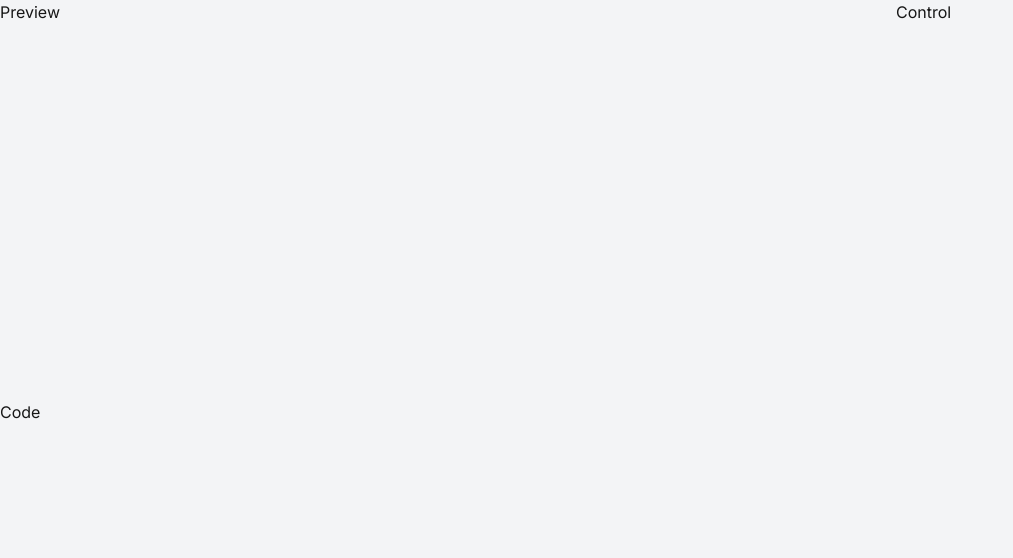
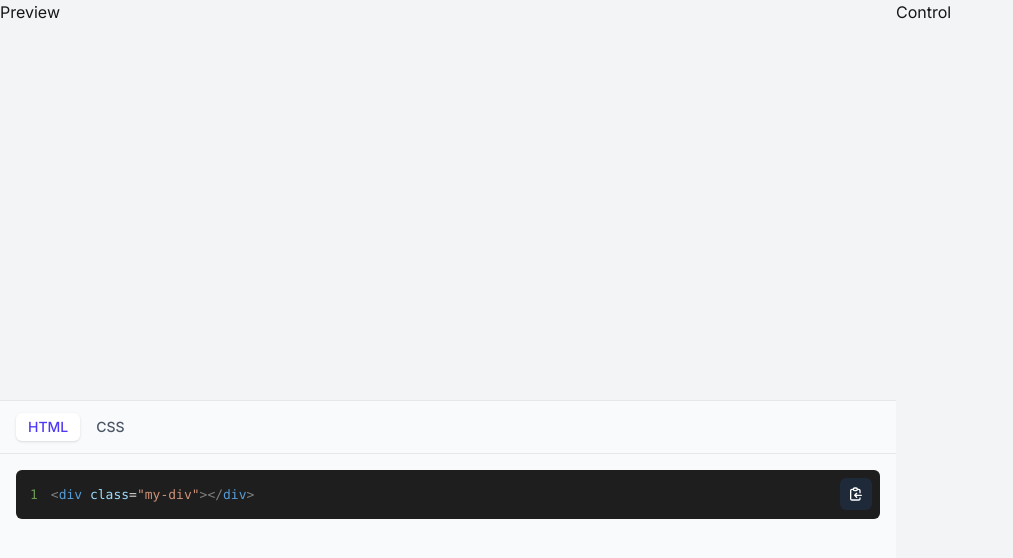
Before and after one commit to Im10Anish/style-box, a Next.js app: page / in a window 1280 px wide. Shown: the top 558 px of the page, without its empty margins (0-1013 px from the left). Built offline with nearby package versions, Linux system fonts and the light colour scheme.

Commit message:
feat: add codeBlock component

```diff
--- a/package.json
+++ b/package.json
@@ -25,6 +25,7 @@
     "@types/node": "^20",
     "@types/react": "^19",
     "@types/react-dom": "^19",
+    "@types/react-syntax-highlighter": "^15.5.13",
     "eslint": "^9",
     "eslint-config-next": "15.3.2",
     "eslint-config-prettier": "^10.1.5",
--- a/src/app/components/CodeSection/index.tsx
+++ b/src/app/components/CodeSection/index.tsx
@@ -1,15 +1,86 @@
 'use client';
 import { DivStyles } from '@/types';
-import React from 'react';
-
+import generateCss from '@/utils/generateCss';
+import generateHtml from '@/utils/generateHtml';
+import React, { useState } from 'react';
+import { motion } from 'framer-motion';
+import CodeBlock from '@/app/ui/CodeBlock';
 interface CodeSectionProps {
   divStyles: DivStyles;
 }
 
 const CodeSection: React.FC<CodeSectionProps> = ({ divStyles }) => {
-  console.log('CodeSection divStyles:', divStyles);
+  const [activeTab, setActiveTab] = useState<'html' | 'css'>('html');
+  const [copySuccess, setCopySuccess] = useState<boolean>(false);
 
-  return <div>Code</div>;
+  //Generate HTML and CSS code based on divStyles
+  const htmlCode = generateHtml(divStyles);
+  const cssCode = generateCss(divStyles);
+
+  // Function to copy code to clipboard
+  const handleCopy = () => {
+    setCopySuccess(true);
+    navigator.clipboard
+      .writeText(activeTab === 'html' ? htmlCode : cssCode)
+      .then(() => {
+        setTimeout(() => {
+          setCopySuccess(false);
+        }, 2000);
+      })
+      .catch((err) => {
+        console.error('Failed to copy: ', err);
+      });
+  };
+
+  // Function to handle tab change
+  const handleTabChange = (tab: 'html' | 'css') => {
+    setActiveTab(tab);
+    setCopySuccess(false);
+  };
+
+  return (
+    <div className="h-full bg-white border-t border-gray-200">
+      <div className="flex items-center justify-between bg-gray-50 px-4 py-3 border-b border-gray-200">
+        <div className="flex space-x-1">
+          <button
+            className={`px-3 py-1 text-sm font-medium rounded-md ${activeTab === 'html' ? 'bg-white text-indigo-600 shadow-sm' : 'text-gray-600 hover:text-gray-900 hover:bg-white/50'}`}
+            onClick={() => handleTabChange('html')}
+          >
+            HTML
+          </button>
+          <button
+            className={`px-3 py-1 text-sm font-medium rounded-md ${
+              activeTab === 'css'
+                ? 'bg-white text-indigo-600 shadow-sm'
+                : 'text-gray-600 hover:text-gray-900 hover:bg-white/50'
+            }`}
+            onClick={() => setActiveTab('css')}
+          >
+            CSS
+          </button>
+        </div>
+
+        {copySuccess && (
+          <motion.div
+            initial={{ opacity: 0, y: 10 }}
+            animate={{ opacity: 1, y: 0 }}
+            exit={{ opacity: 0 }}
+            className="absolute right-4 top-14 bg-green-100 text-green-800 px-3 py-1 rounded-md text-sm shadow-md"
+          >
+            Copied to clipboard!
+          </motion.div>
+        )}
+      </div>
+
+      <div className="p-4 h-[calc(100%-48px)] overflow-auto bg-gray-50">
+        {activeTab === 'html' ? (
+          <CodeBlock code={htmlCode} language="html" onCopy={handleCopy} />
+        ) : (
+          <CodeBlock code={cssCode} language="css" onCopy={handleCopy} />
+        )}
+      </div>
+    </div>
+  );
 };
 
 export default CodeSection;
--- /dev/null
+++ b/src/app/ui/CodeBlock.tsx
@@ -0,0 +1,50 @@
+'use client';
+import { Prism as SyntaxHighlighter } from 'react-syntax-highlighter';
+import { vscDarkPlus } from 'react-syntax-highlighter/dist/esm/styles/prism';
+
+interface CodeBlockProps {
+  code: string;
+  language: string;
+  onCopy: () => void;
+}
+
+const CodeBlock: React.FC<CodeBlockProps> = ({ code, language, onCopy }) => {
+  return (
+    <div className="relative">
+      <button
+        onClick={onCopy}
+        className="absolute top-2 right-2 flex items-center justify-center w-8 h-8 bg-gray-800 bg-opacity-50 rounded-md text-white hover:bg-opacity-70 transition-colors focus:outline-none focus:ring-2 focus:ring-indigo-500"
+        title="Copy to clipboard"
+      >
+        <svg
+          xmlns="http://www.w3.org/2000/svg"
+          className="h-4 w-4"
+          fill="none"
+          viewBox="0 0 24 24"
+          stroke="currentColor"
+        >
+          <path
+            strokeLinecap="round"
+            strokeLinejoin="round"
+            strokeWidth={2}
+            d="M8 5H6a2 2 0 00-2 2v12a2 2 0 002 2h10a2 2 0 002-2v-1M8 5a2 2 0 002 2h2a2 2 0 002-2M8 5a2 2 0 012-2h2a2 2 0 012 2m0 0h2a2 2 0 012 2v3m2 4H10m0 0l3-3m-3 3l3 3"
+          />
+        </svg>
+      </button>
+      <SyntaxHighlighter
+        language={language}
+        style={vscDarkPlus}
+        customStyle={{
+          margin: 0,
+          borderRadius: '0.375rem',
+          fontSize: '0.875rem',
+        }}
+        showLineNumbers
+      >
+        {code}
+      </SyntaxHighlighter>
+    </div>
+  );
+};
+
+export default CodeBlock;
```
Also changed, not shown: 1 other file (tests, documents, lock files or other folders).
